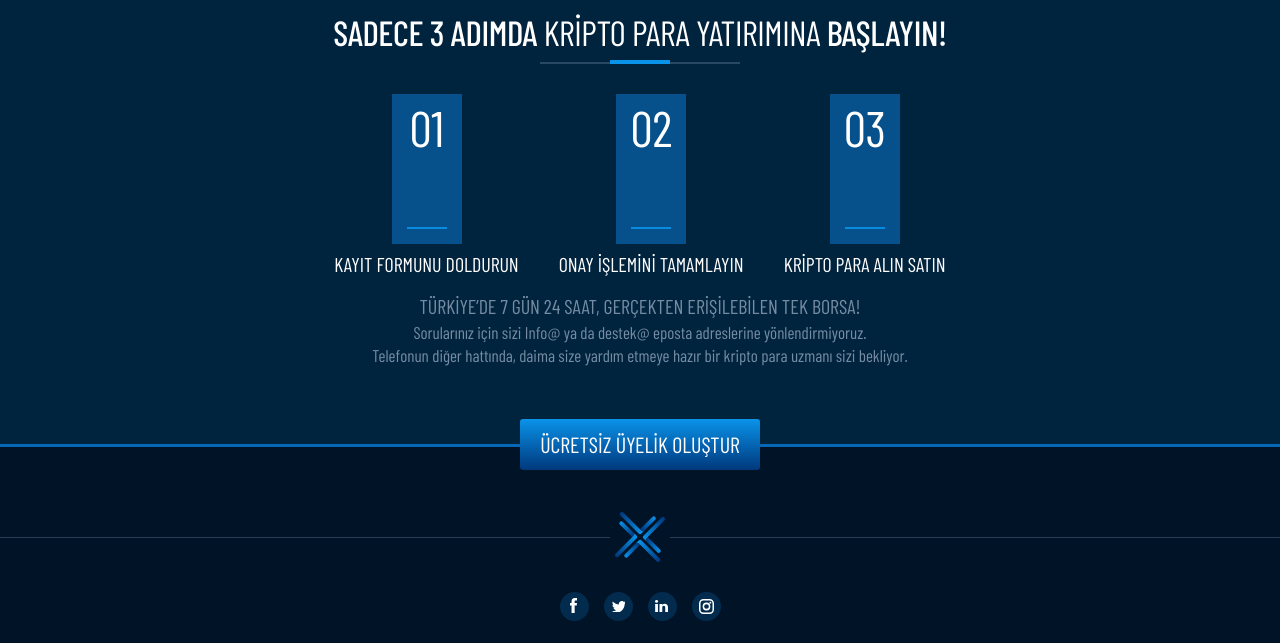
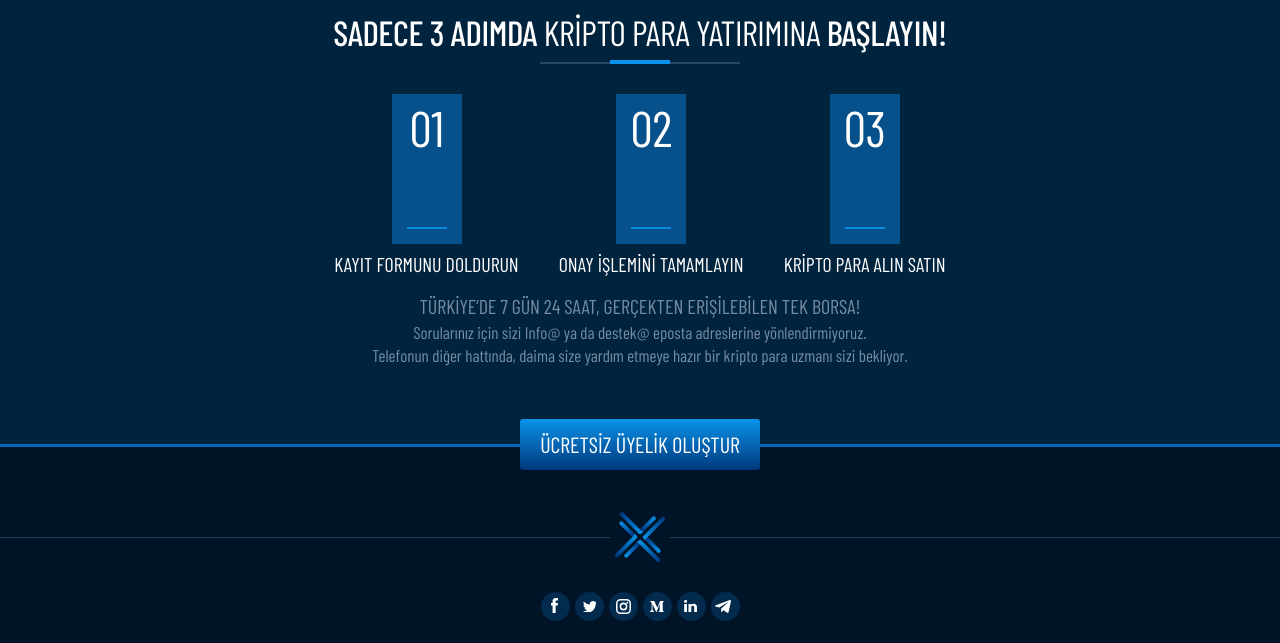
Before and after one commit to orcunkilicaslan/ICRYPEX_LP_Crypto_Wallet, a website: page index.html in a window 1280 px wide. Shown: the part 3209-3852 px from the top of the page. Drawn offline with nearby package versions, Linux system fonts and the light colour scheme; a web font is replaced by a local one.

Commit message:
Add Social Media Icons

```diff
--- a/assets/src/scss/core/core.scss
+++ b/assets/src/scss/core/core.scss
@@ -478,7 +478,7 @@ footer{
 			@include justify-content(center);
 			@include align-items(center);
 			@include transition(.4s);
-		    margin-left:15px;
+			margin-left:5px;
 			position:relative;
 			&:first-child{
 				margin-left:0;
@@ -489,6 +489,7 @@ footer{
 			&:before{
 				content:"";
 				display:block;
+				position: relative;
 			}
 			&.fc{
 				&:before{
@@ -516,6 +517,21 @@ footer{
 					width:15px;
 					height:15px;
 					background:url(#{$mainImgPath}/icons/Instagram_Logo.svg) no-repeat;
+				}
+			}
+			&.mdm{
+				&:before{
+					width: 14px;
+					height: 11px;
+					background:url(#{$mainImgPath}/icons/Medium_Logo.svg) no-repeat;
+				}
+			}
+			&.tlgrm{
+				&:before{
+					width:16px;
+					height:13px;
+					background:url(#{$mainImgPath}/icons/Telegram_Logo.svg) no-repeat;
+					left: -2px;
 				}
 			}
 		}
--- a/index.html
+++ b/index.html
@@ -491,10 +491,12 @@
 			<span></span>
 		</div>
 		<div class="social-media mt-6 d-flex justify-content-center">
-			<a class="fc" href="https://www.facebook.com/icrypex/" target="_blank"></a>
+			<a class="fc" href="https://facebook.com/icrypex/" target="_blank"></a>
 			<a class="tw" href="https://twitter.com/icrypex" target="_blank"></a>
+			<a class="ins" href="https://www.instagram.com/icrypex/" target="_blank"></a>
+			<a class="mdm" href="https://medium.com/@icrypex" target="_blank"></a>
 			<a class="ln" href="https://www.linkedin.com/company/icrypex-crypto-exchange/" target="_blank"></a>
-			<a class="ins" href="https://www.instagram.com/icrypex/" target="_blank"></a>
+			<a class="tlgrm" href="https://t.me/icrypex_tr" target="_blank"></a>
 		</div>
 		<div class="text-center px-3">
 			<h3 class="font-weight-normal mt-5"><a href="tel:0850 255 1079" class="text-white">0850 255 1079</a></h3>
```
Also changed, not shown: assets/dist/css/core.min.css, assets/img/icons/Medium_Logo.svg (added), assets/img/icons/Telegram_Logo.svg (added), 1 other file. Lines whose indentation alone changed are shown as unchanged.
